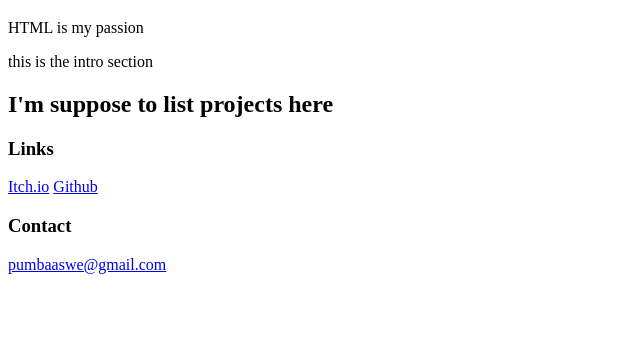
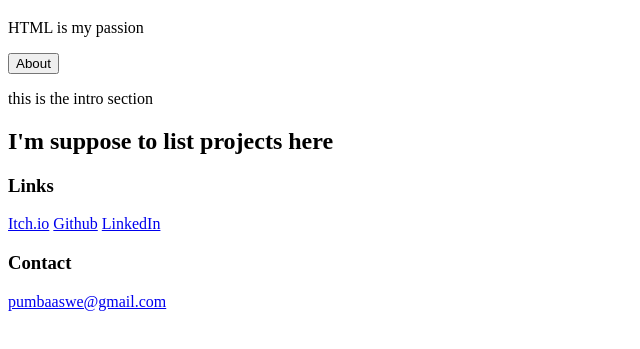
Before and after one commit to PumbaaSWE/pumbaaswe.github.io, a plain HTML site: page index.html in a window 1280 px wide. Shown: the part 61-410 px from the top of the page, without its empty margins (0-640 px from the left). Drawn offline with Linux system fonts and the light colour scheme.

Commit message:
wip
What about style?

```diff
--- a/index.html
+++ b/index.html
@@ -9,11 +9,14 @@
     <!--<link rel="stylesheet" href="./style.css" />-->
 </head>
 
-  <body>
+<body>
+    <main>
         <!-- Header -->
         <header>
             <h1>PumbaaSWE</h1>
             <p class="tagline">HTML is my passion</p>
+
+            <button onclick="document.location='about.html'">About</button>
         </header>
 
         <!-- Intro Section -->
@@ -37,7 +40,7 @@
             <p>
                 <a href="https://pumbaaswe.itch.io" target="_blank">Itch.io</a>
                 <a href="https://github.com/PumbaaSWE" target="_blank">Github</a>
-              <!--  <a href="https://www.linkedin.com/" target="_blank">LinkedIn</a> -->
+                <a href="https://www.linkedin.com/in/jack-forsberg-1bb5b3b0/" target="_blank">LinkedIn</a>
             </p>
         </div>
 
@@ -50,5 +53,5 @@
     </footer>
 
 
-  </body>
+</body>
 </html>
```
Also changed, not shown: about.html (added).
